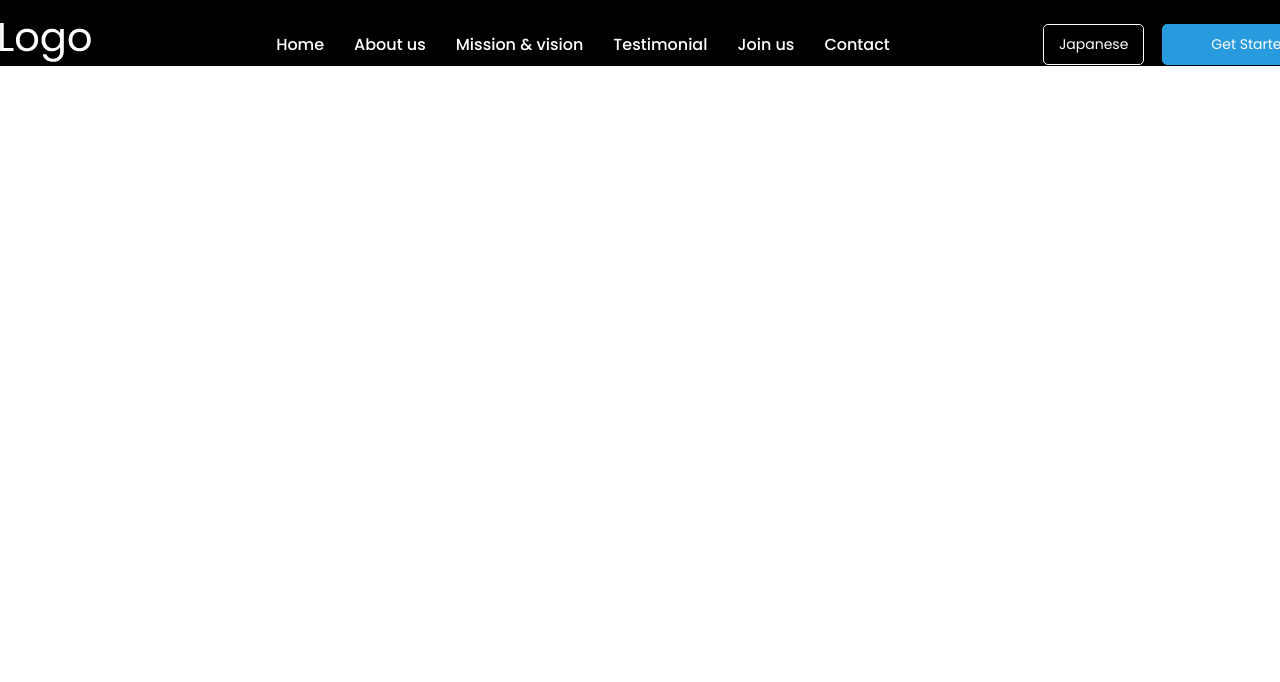
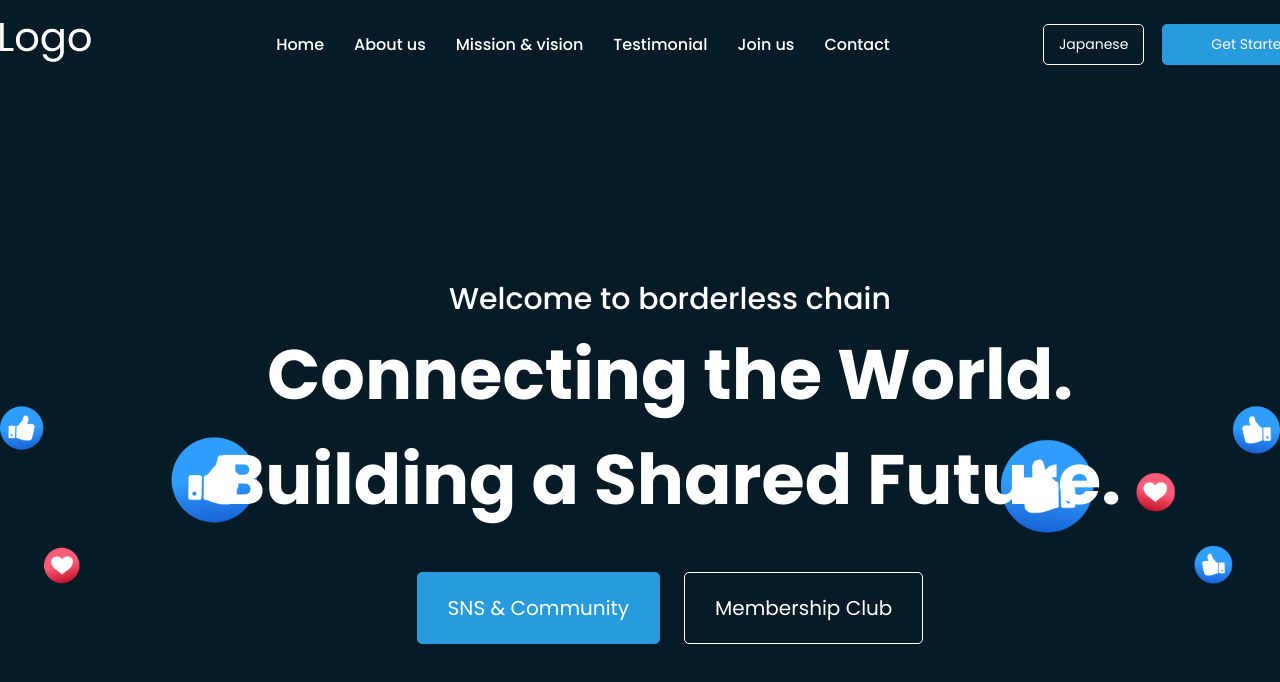
Before and after one commit to zahidhasanratan/SecondProjectPractice, a plain HTML site: page index.html in a window 1280 px wide. Shown: the top 682 px of the page. Drawn offline with Linux system fonts and the light colour scheme.

Commit message:
banner done

```diff
--- a/css/style.css
+++ b/css/style.css
@@ -16,8 +16,13 @@ h1{
     margin: 0 auto;
 }
 #navbar{
-    background-color: black;
+
     padding-top: 23px;
+    position: absolute;
+    top: 0;
+    left: 0;
+    width: 100%;
+    z-index: 999;
 }
 .navbar_parent{
     display: flex;
@@ -89,3 +94,92 @@ background-color: #289BDE;
      color: white;
      background-color: transparent;
     }
+
+/*Banner Started*/
+#banner{
+    padding-top: 277px;
+    padding-bottom: 350px;
+    background-color: #071B27;
+    position: relative;
+    z-index: 1;
+}
+#banner .banner_image{
+    position: absolute;
+    top: 50%;
+    transform: translatey(-50%);
+    left: 0;
+    width: 100%;
+    z-index: -1;
+}
+#banner .banner_image img{
+    width: 100%;
+}
+.banner_content{
+    text-align: center;
+    color: white;
+}
+.banner_content h2{
+color: white;
+font-family: "Poppins",sans-serif;
+font-size: 30px;
+font-weight: 500;
+line-height: 45px;
+}
+.banner_content h1{
+color: white;
+font-family: "Poppins",sans-serif;
+font-size: 70px;
+font-weight: 700;
+line-height: 105px;
+padding: 0 150px;
+}
+
+#banner .banner_buttons{
+    display: flex;
+    column-gap: 24px;
+    justify-content: center;
+    margin-top: 40px;
+}
+#banner .banner_buttons .banner_first_button{
+padding: 20px 30px;
+border: 1px solid #289BDE;
+border-radius: 5px;
+background-color: #289BDE;
+color: white;
+font-family: "Poppins",sans-serif;
+font-size: 20px;
+font-weight: normal;
+cursor: pointer;
+}
+#banner .banner_buttons .banner_second_button{
+padding: 20px 30px;
+border: 1px solid #fff;
+border-radius: 5px;
+background-color: transparent;
+color: white;
+font-family: "Poppins",sans-serif;
+font-size: 20px;
+font-weight: normal;
+transition: all linear 0.3s;
+cursor: pointer;
+}
+#banner .banner_buttons .banner_second_button:hover{
+padding: 20px 30px;
+border: 1px solid #289BDE;
+border-radius: 5px;
+background-color: #289BDE;
+color: white;
+font-family: "Poppins",sans-serif;
+font-size: 20px;
+font-weight: normal;
+}
+
+/*Banner Ended*/
+
+/*Banner Started*/
+
+/*Banner Ended*/
+
+/*Banner Started*/
+
+/*Banner Ended*/
--- a/index.html
+++ b/index.html
@@ -47,7 +47,19 @@
 
     <!---- Banner Part Start ----->
     <section id="banner">
-
+      <div class="banner_image">
+        <img src="./image/Group 108.png" alt="">
+      </div>
+      <div class="container">
+        <div class="banner_content">
+          <h2>Welcome to borderless chain</h2>
+          <h1>Connecting the World. Building a Shared Future.</h1>
+          <div class="banner_buttons">
+            <button class="banner_first_button">SNS & Community</button>
+            <button class="banner_second_button">Membership Club</button>
+          </div>
+        </div>
+      </div>
     </section>
     <!---- Banner Part End ----->
 
```
Also changed, not shown: image/Group 108.png (added).
